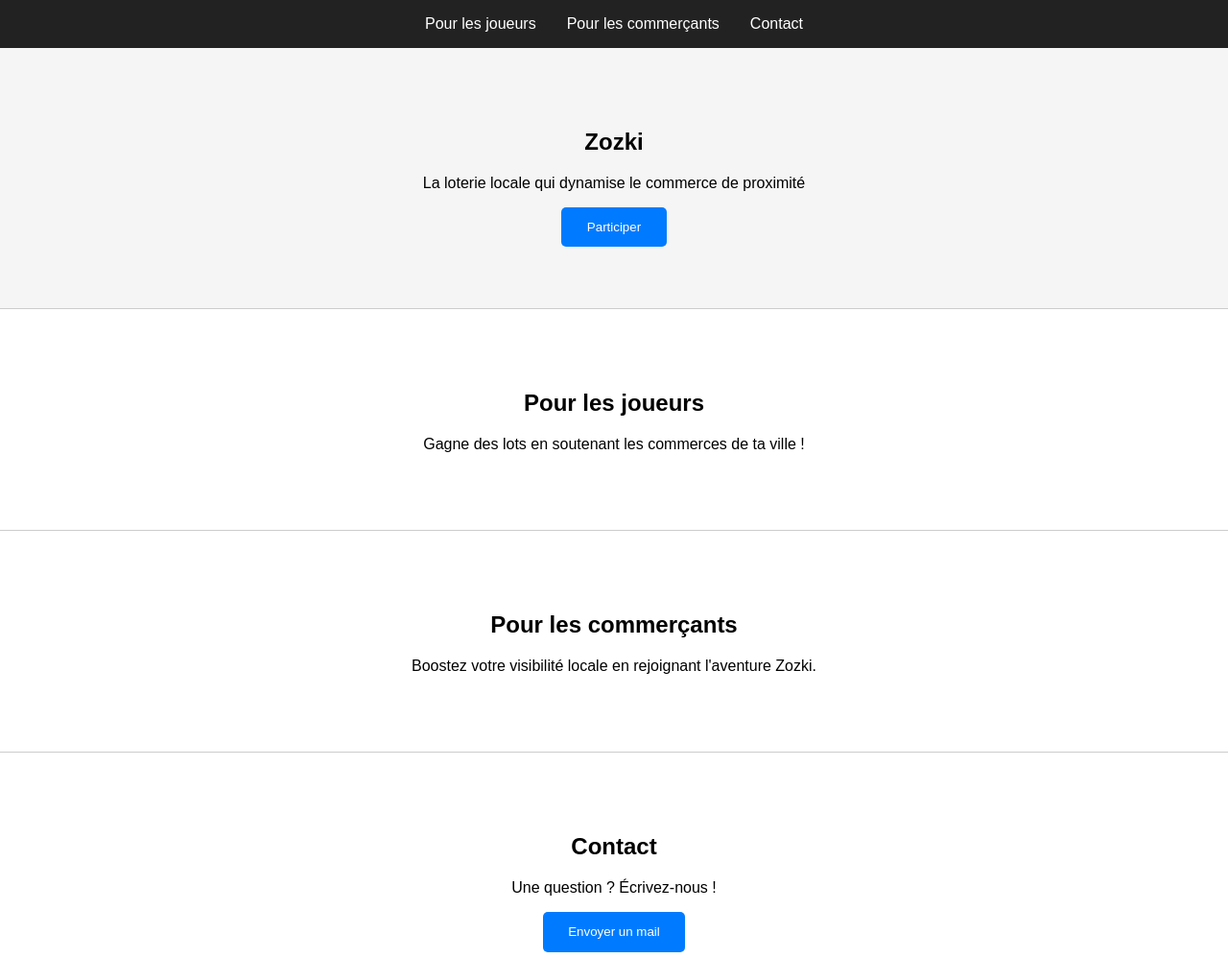
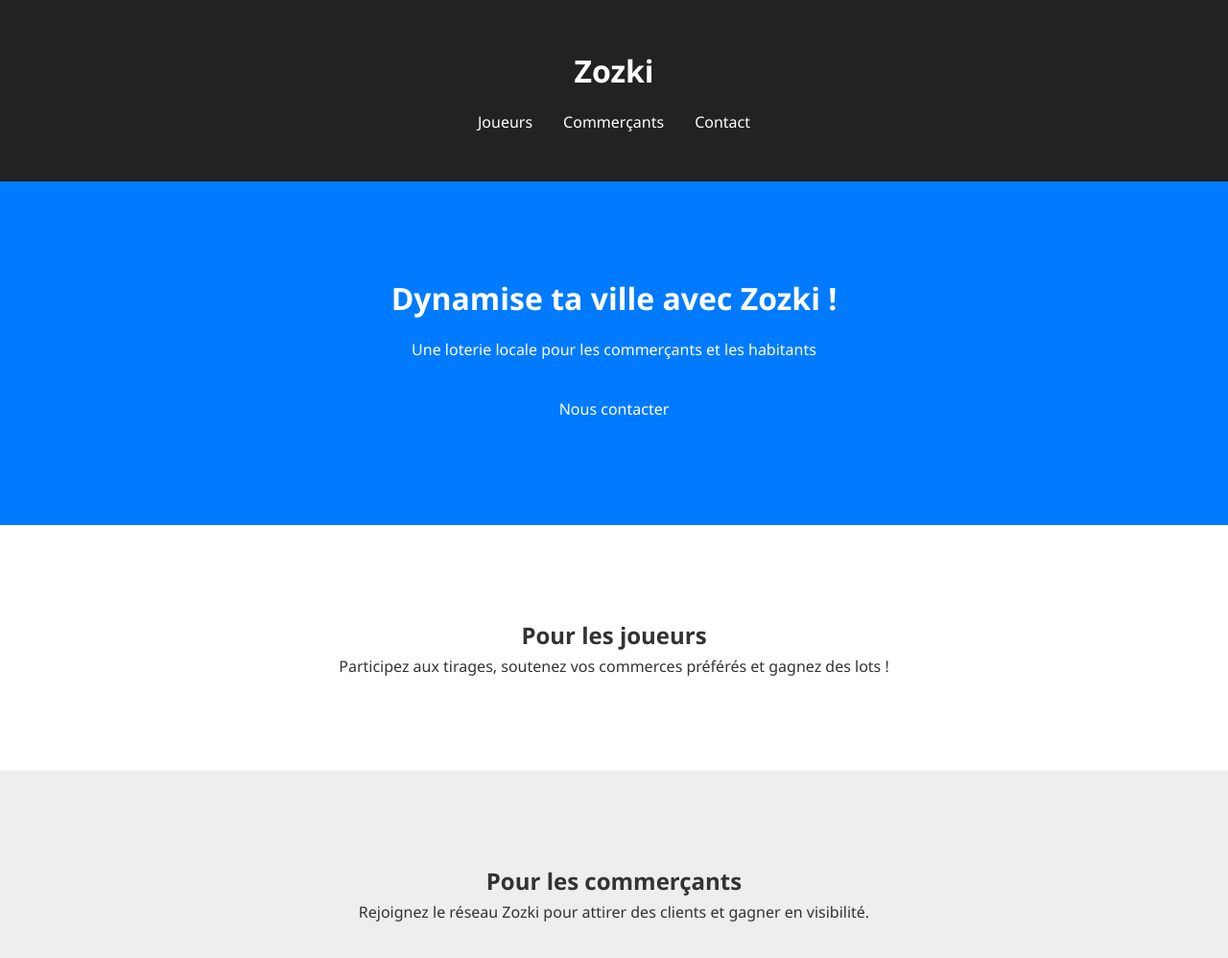
Before and after one commit to Brabusama/Zozki-Landing-Clean, a plain HTML site: page index.html in a window 1280 px wide. Shown: the top 998 px of the page at 96% size. Drawn offline with Linux system fonts and the light colour scheme.

Commit message:
Add files via upload

```diff
--- a/index.html
+++ b/index.html
@@ -1,48 +1,57 @@
 <!DOCTYPE html>
 <html lang="fr">
 <head>
-  <meta charset="UTF-8">
-  <meta name="viewport" content="width=device-width, initial-scale=1.0">
-  <title>Zozki - Loterie Locale</title>
-  <link rel="stylesheet" href="styles.css">
+  <meta charset="UTF-8" />
+  <meta name="viewport" content="width=device-width, initial-scale=1.0" />
+  <title>Zozki App</title>
+  <link rel="stylesheet" href="styles.css" />
 </head>
 <body>
-  <header>
-    <nav class="navbar">
-      <a href="#joueurs">Pour les joueurs</a>
-      <a href="#commercants">Pour les commerçants</a>
+  <header class="header">
+    <div class="container">
+      <h1>Zozki</h1>
+      <nav>
+        <a href="#joueurs">Joueurs</a>
+        <a href="#commercants">Commerçants</a>
         <a href="#contact">Contact</a>
       </nav>
+    </div>
   </header>
 
-  <main>
-    <section id="hero" class="section">
-      <h1>Zozki</h1>
-      <p>La loterie locale qui dynamise le commerce de proximité</p>
-      <a href="#contact"><button>Participer</button></a>
+  <section class="hero">
+    <div class="container">
+      <h2>Dynamise ta ville avec Zozki !</h2>
+      <p>Une loterie locale pour les commerçants et les habitants</p>
+      <a href="#contact" class="btn">Nous contacter</a>
+    </div>
   </section>
 
   <section id="joueurs" class="section">
+    <div class="container">
       <h2>Pour les joueurs</h2>
-      <p>Gagne des lots en soutenant les commerces de ta ville !</p>
+      <p>Participez aux tirages, soutenez vos commerces préférés et gagnez des lots !</p>
+    </div>
   </section>
 
-    <section id="commercants" class="section">
+  <section id="commercants" class="section alt">
+    <div class="container">
       <h2>Pour les commerçants</h2>
-      <p>Boostez votre visibilité locale en rejoignant l'aventure Zozki.</p>
+      <p>Rejoignez le réseau Zozki pour attirer des clients et gagner en visibilité.</p>
+    </div>
   </section>
 
   <section id="contact" class="section">
+    <div class="container">
       <h2>Contact</h2>
-      <p>Une question ? Écrivez-nous !</p>
-      <a href="mailto:contact@zozki.app">
-        <button>Envoyer un mail</button>
-      </a>
+      <p>Une question, une idée ? Envoyez-nous un mail !</p>
+      <a href="mailto:contact@zozki.app" class="btn">Envoyer un mail</a>
+    </div>
   </section>
-  </main>
 
-  <footer>
+  <footer class="footer">
+    <div class="container">
       <p>&copy; 2025 Zozki - Tous droits réservés</p>
+    </div>
   </footer>
 
   <script src="script.js"></script>
--- a/script.js
+++ b/script.js
@@ -1,2 +1,2 @@
-// Exemple pour ajouter du JS plus tard si besoin
-console.log("Zozki landing page ready.");
+// Zozki App JS - Ajoutez vos scripts ici
+console.log('Zozki App loaded.');
--- a/styles.css
+++ b/styles.css
@@ -1,41 +1,85 @@
+* {
+  box-sizing: border-box;
+  margin: 0;
+  padding: 0;
+}
+
 body {
-  margin: 0;
-  font-family: Arial, sans-serif;
+  font-family: 'Segoe UI', sans-serif;
+  line-height: 1.6;
+  background: #f9f9f9;
+  color: #333;
   scroll-behavior: smooth;
 }
 
-.navbar {
-  background-color: #222;
-  padding: 1em;
-  display: flex;
-  gap: 2em;
-  justify-content: center;
+.container {
+  width: 90%;
+  max-width: 1000px;
+  margin: auto;
+  padding: 2em 0;
 }
 
-.navbar a {
+.header {
+  background: #222;
+  color: #fff;
+  padding: 1em 0;
+}
+
+.header h1 {
+  text-align: center;
+  margin-bottom: 0.5em;
+}
+
+.header nav {
+  display: flex;
+  justify-content: center;
+  gap: 2em;
+}
+
+.header nav a {
   color: white;
   text-decoration: none;
+}
+
+.hero {
+  background: #007BFF;
+  color: white;
+  text-align: center;
+  padding: 4em 2em;
+}
+
+.hero h2 {
+  font-size: 2em;
+  margin-bottom: 0.5em;
 }
 
 .section {
   padding: 4em 2em;
   text-align: center;
-  border-bottom: 1px solid #ccc;
+  background: #fff;
 }
 
-#hero {
-  background: #f5f5f5;
+.section.alt {
+  background: #eee;
 }
 
-button {
-  background-color: #007BFF;
+.btn {
+  display: inline-block;
+  margin-top: 1.5em;
+  padding: 0.75em 2em;
+  background: #007BFF;
   color: white;
-  padding: 1em 2em;
-  border: none;
+  text-decoration: none;
   border-radius: 5px;
-  cursor: pointer;
 }
 
-button:hover {
-  background-color: #0056b3;
+.btn:hover {
+  background: #0056b3;
 }
+
+.footer {
+  background: #222;
+  color: white;
+  text-align: center;
+  padding: 1em 0;
+}
```
Lines whose indentation alone changed are shown as unchanged.
